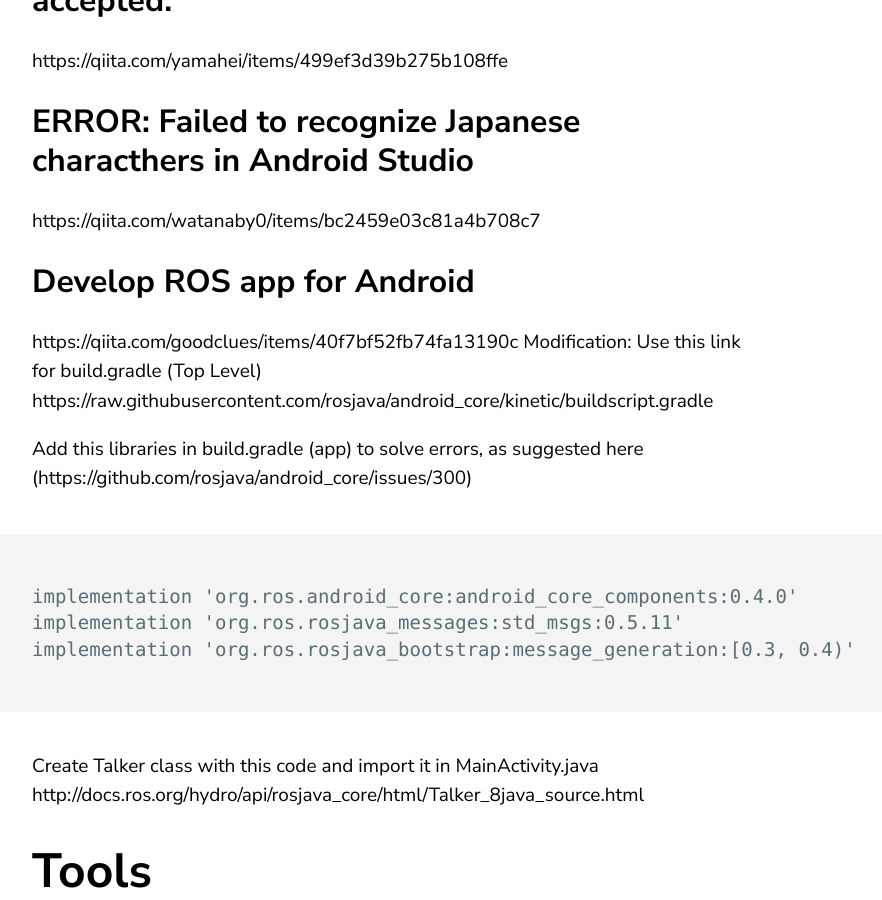
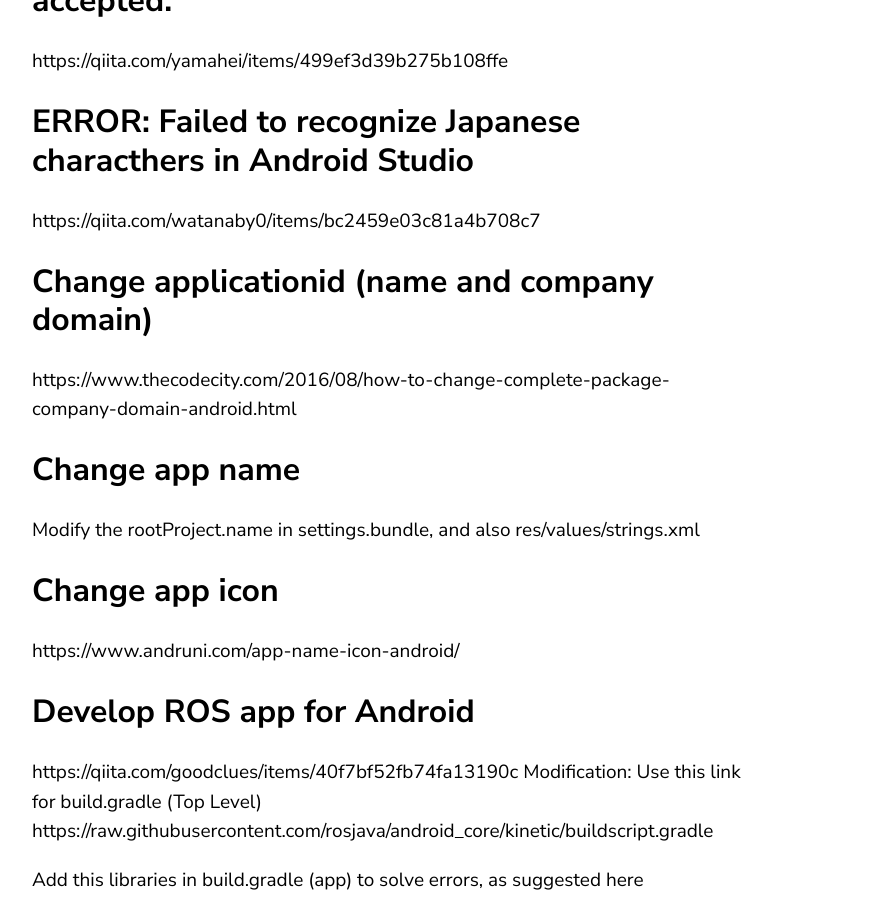
Before and after one commit to jluis9796/jluis9796.github.io, a Jekyll site: the page built from _posts/2020-05-31-manuals.markdown, in a window 1280 px wide and 900 px high, scrolled down 13851 px. Shown: the whole window, without its empty margins (68-950 px from the left). Built offline with Jekyll 4.4.1, drawn with Linux system fonts in a browser that asks for light colours.

Commit message:
Update 2020-05-31-manuals.markdown

```diff
--- a/_posts/2020-05-31-manuals.markdown
+++ b/_posts/2020-05-31-manuals.markdown
@@ -317,6 +317,15 @@ https://qiita.com/yamahei/items/499ef3d39b275b108ffe
 ## ERROR: Failed to recognize Japanese characthers in Android Studio
 https://qiita.com/watanaby0/items/bc2459e03c81a4b708c7
 
+## Change applicationid (name and company domain)
+https://www.thecodecity.com/2016/08/how-to-change-complete-package-company-domain-android.html
+
+## Change app name
+Modify the rootProject.name in settings.bundle, and also res/values/strings.xml
+
+## Change app icon
+https://www.andruni.com/app-name-icon-android/
+
 ## Develop ROS app for Android
 https://qiita.com/goodclues/items/40f7bf52fb74fa13190c
 Modification:
```
